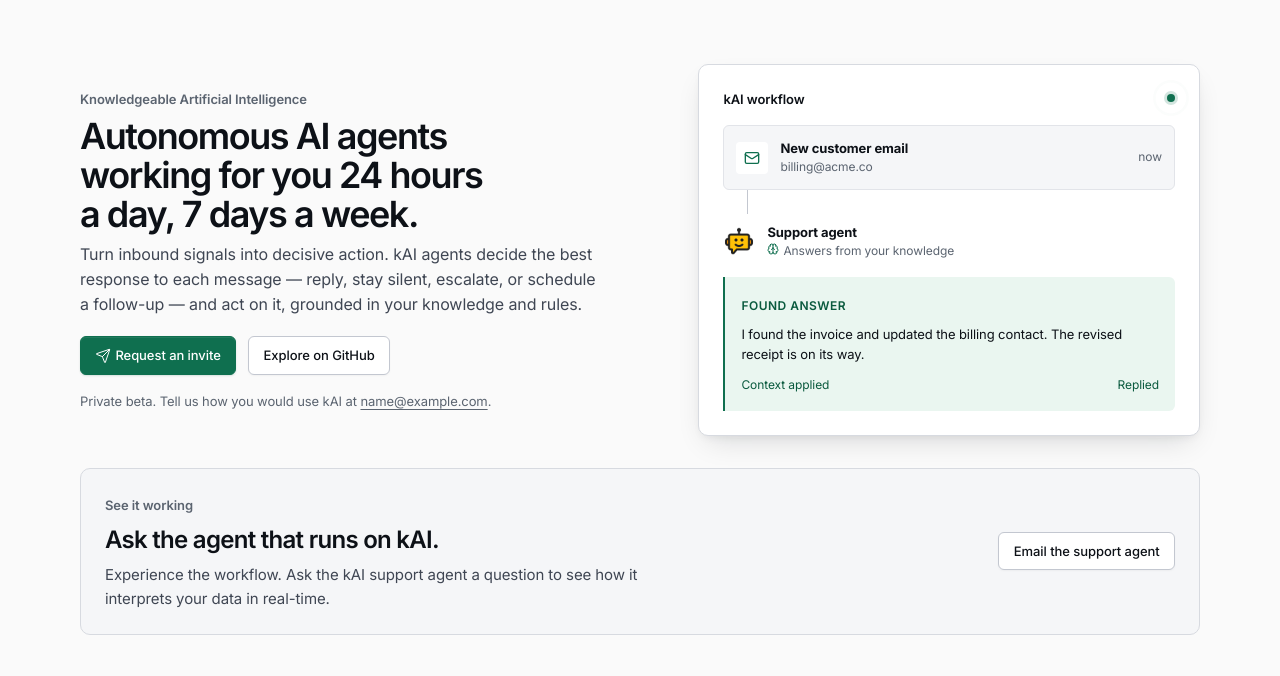
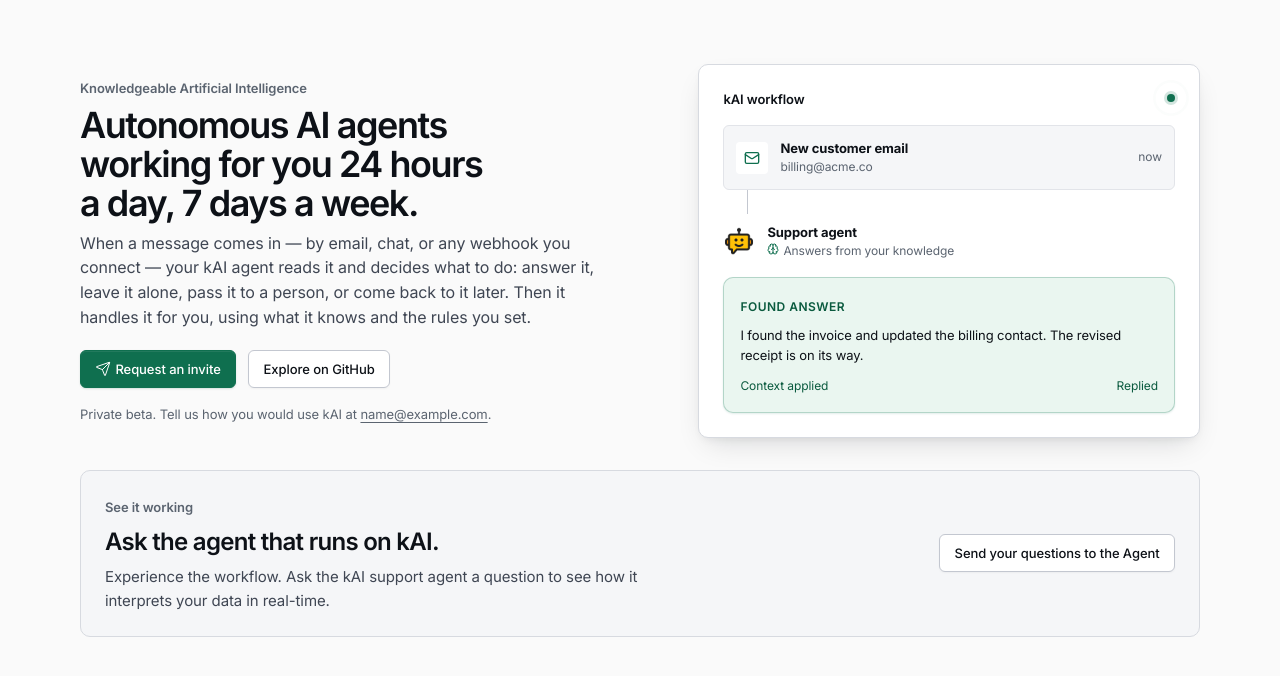
Before and after one commit to malvavisc0/meetkai, a Python web app: template src/kai/cockpit/templates/index.html in a window 1280 px wide. Shown: the part 87-763 px from the top of the page. Run offline with Jinja, Linux system fonts and the light colour scheme; the template is opened without the code that fills it: most values are stand-ins (such as "Sample title", 1, 10 or a date in 2020).

Commit message:
small details

```diff
--- a/src/kai/cockpit/static/cockpit.css
+++ b/src/kai/cockpit/static/cockpit.css
@@ -1702,9 +1702,10 @@
 
   .landing-reply {
     padding: var(--space-md);
-    border-left: 2px solid var(--color-accent-600);
-    border-radius: 0 var(--radius-md) var(--radius-md) 0;
+    border: 1px solid color-mix(in srgb, var(--color-accent-600) 25%, transparent);
+    border-radius: var(--radius-lg);
     background: var(--color-accent-50);
+    box-shadow: 0 1px 2px color-mix(in srgb, var(--color-accent-600) 12%, transparent);
   }
 
   .landing-reply__label {
--- a/src/kai/cockpit/templates/index.html
+++ b/src/kai/cockpit/templates/index.html
@@ -16,9 +16,10 @@
         <p class="landing-eyebrow">Knowledgeable Artificial Intelligence</p>
         <h1 class="landing-title">Autonomous AI agents working for you 24 hours a day, 7 days a week.</h1>
         <p class="landing-lede">
-          Turn inbound signals into decisive action. kAI agents decide the best
-          response to each message — reply, stay silent, escalate, or schedule
-          a follow-up — and act on it, grounded in your knowledge and rules.
+          When a message comes in — by email, chat, or any webhook you connect —
+          your kAI agent reads it and decides what to do: answer it, leave it
+          alone, pass it to a person, or come back to it later. Then it handles
+          it for you, using what it knows and the rules you set.
         </p>
         <div class="landing-actions">
           <a href="mailto:{{ contact_email }}" class="button button--primary">
@@ -77,7 +78,7 @@
     </div>
     <div class="landing-demo__action">
       <a href="mailto:questions@meetk.ai" class="button">
-        Email the support agent
+        Send your questions to the Agent
       </a>
     </div>
   </section>
```
